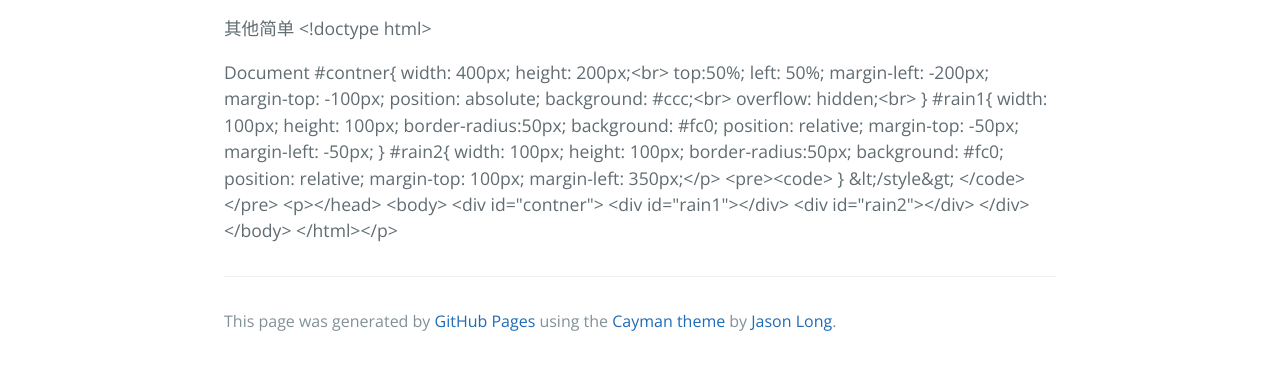
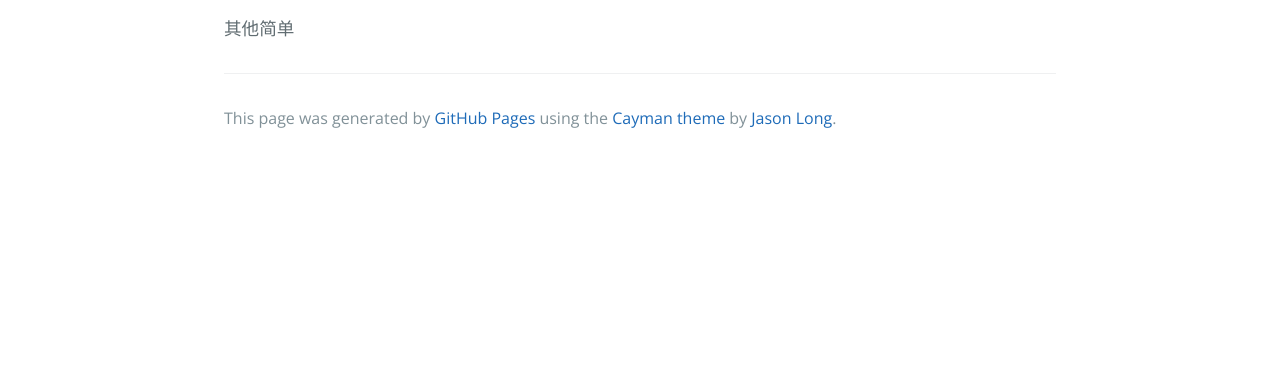
Before and after one commit to xuelingg/xuelingg.github.com, a plain HTML site: page index.html in a window 1280 px wide. Shown: the part 404-774 px from the top of the page. Drawn offline with nearby package versions, Linux system fonts and the light colour scheme.

Commit message:
Replace master branch with page content via GitHub

```diff
--- a/index.html
+++ b/index.html
@@ -19,54 +19,7 @@
       <h1>
 <a id="xuelingggithubcom" class="anchor" href="#xuelingggithubcom" aria-hidden="true"><span aria-hidden="true" class="octicon octicon-link"></span></a>xuelingg.github.com</h1>
 
-<p>其他简单
-&lt;!doctype html&gt;
-
-</p>
-
-    Document
-
-       #contner{
-        width: 400px;
-        height: 200px;&lt;br&gt;
-        top:50%;
-        left: 50%;
-        margin-left: -200px;
-        margin-top: -100px;
-        position: absolute;
-        background: #ccc;&lt;br&gt;
-        overflow: hidden;&lt;br&gt;
-       }
-       #rain1{
-        width: 100px;
-        height: 100px;
-        border-radius:50px;
-        background: #fc0;
-        position: relative;
-        margin-top: -50px;
-        margin-left: -50px;
-       }
-        #rain2{
-        width: 100px;
-        height: 100px;
-        border-radius:50px;
-        background: #fc0;
-        position: relative;
-        margin-top: 100px;
-        margin-left: 350px;&lt;/p&gt;
-
-&lt;pre&gt;&lt;code&gt;   }
-&amp;lt;/style&amp;gt;
-&lt;/code&gt;&lt;/pre&gt;
-
-&lt;p&gt;&lt;/head&gt;
-&lt;body&gt;
-    &lt;div id="contner"&gt;
-        &lt;div id="rain1"&gt;&lt;/div&gt;
-        &lt;div id="rain2"&gt;&lt;/div&gt;
-    &lt;/div&gt;
-&lt;/body&gt;
-&lt;/html&gt;&lt;/p&gt;
+<p>其他简单</p>
 
       <footer class="site-footer">
 
--- a/params.json
+++ b/params.json
@@ -1,7 +1,7 @@
 {
   "name": "Xuelingg.GitHub.com",
   "tagline": "other simple",
-  "body": "# xuelingg.github.com\r\n其他简单\r\n<!doctype html>\r\n<html lang=\"en\">\r\n<head>\r\n\t<meta charset=\"UTF-8\">\r\n\t<title>Document</title>\r\n\t<style>\r\n       #contner{\r\n       \twidth: 400px;\r\n       \theight: 200px;      \t\r\n       \ttop:50%;\r\n       \tleft: 50%;\r\n       \tmargin-left: -200px;\r\n       \tmargin-top: -100px;\r\n        position: absolute;\r\n       \tbackground: #ccc;   \r\n       \toverflow: hidden;   \r\n       }\r\n       #rain1{\r\n       \twidth: 100px;\r\n       \theight: 100px;\r\n       \tborder-radius:50px;\r\n       \tbackground: #fc0;\r\n       \tposition: relative;\r\n       \tmargin-top: -50px;\r\n       \tmargin-left: -50px;\r\n       }\r\n        #rain2{\r\n       \twidth: 100px;\r\n       \theight: 100px;\r\n       \tborder-radius:50px;\r\n       \tbackground: #fc0;\r\n       \tposition: relative;\r\n        margin-top: 100px;\r\n        margin-left: 350px;\r\n       \t\r\n       }\r\n\t</style>\r\n</head>\r\n<body>\r\n\t<div id=\"contner\">\r\n\t\t<div id=\"rain1\"></div>\r\n\t\t<div id=\"rain2\"></div>\r\n\t</div>\r\n</body>\r\n</html>",
+  "body": "# xuelingg.github.com\r\n其他简单\r\n",
   "google": "",
   "note": "Don't delete this file! It's used internally to help with page regeneration."
 }
```
